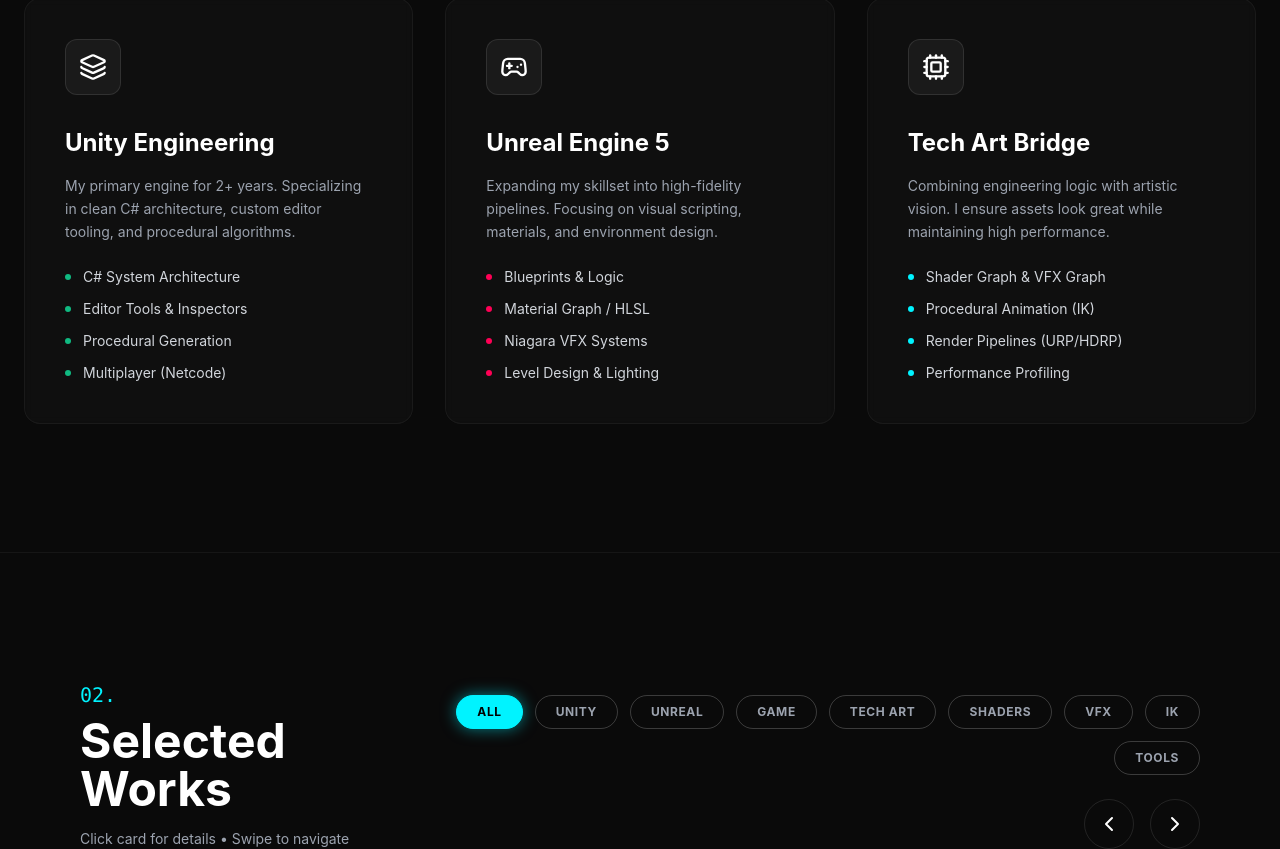
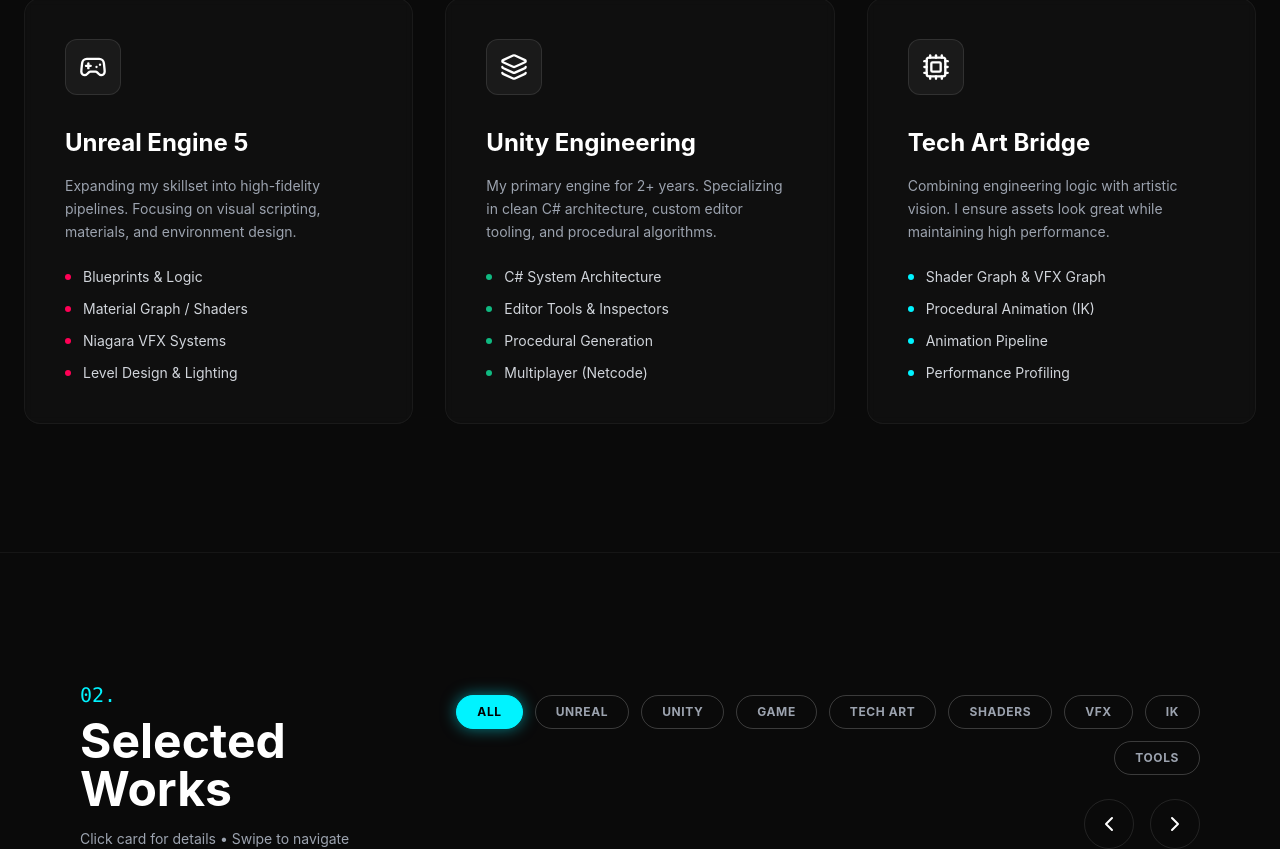
Before and after one commit to HangyBoi/gamedev-portfolio, a React (Vite) app: page / in a window 1280 px wide. Shown: the part 1095-1944 px from the top of the page. Built offline with nearby package versions, Linux system fonts and the light colour scheme.

Commit message:
Feat: New Background Interaction, General Changes

```diff
--- a/src/App.jsx
+++ b/src/App.jsx
@@ -75,7 +75,25 @@
 
           <div className="grid grid-cols-1 lg:grid-cols-3 gap-8">
 
-            {/* 1. UNITY ARCHITECT CARD (Emerald Glow) */}
+            {/* 1. UNREAL ENGINE CARD (Pink Glow) */}
+            <article className="bg-[#111]/80 backdrop-blur-sm p-10 rounded-2xl border border-white/5 transition-all duration-300 hover:-translate-y-2 hover:border-[#ff0055] hover:shadow-[0_0_30px_rgba(255,0,85,0.15)] group flex flex-col h-full">
+              <div className="w-14 h-14 bg-[#1a1a1a] text-white rounded-xl flex items-center justify-center mb-8 transition-colors duration-300 border border-white/10 group-hover:bg-[#ff0055] group-hover:text-white group-hover:border-transparent">
+                <Gamepad2 size={28} />
+              </div>
+              <h3 className="text-2xl font-bold text-white mb-4">Unreal Engine 5</h3>
+              <p className="text-gray-400 leading-relaxed mb-6 text-sm">
+                Expanding my skillset into high-fidelity pipelines. Focusing on visual scripting, materials, and environment design.
+              </p>
+              <ul className="space-y-3 mt-auto">
+                {['Blueprints & Logic', 'Material Graph / Shaders', 'Niagara VFX Systems', 'Level Design & Lighting'].map(skill => (
+                  <li key={skill} className="flex items-center gap-3 text-sm text-gray-300">
+                    <div className="w-1.5 h-1.5 rounded-full bg-[#ff0055]"></div>{skill}
+                  </li>
+                ))}
+              </ul>
+            </article>
+
+            {/* 2. UNITY ARCHITECT CARD (Emerald Glow) */}
             <article className="bg-[#111]/80 backdrop-blur-sm p-10 rounded-2xl border border-white/5 transition-all duration-300 hover:-translate-y-2 hover:border-emerald-500 hover:shadow-[0_0_30px_rgba(16,185,129,0.15)] group flex flex-col h-full">
               <div className="w-14 h-14 bg-[#1a1a1a] text-white rounded-xl flex items-center justify-center mb-8 transition-colors duration-300 border border-white/10 group-hover:bg-emerald-500 group-hover:text-black group-hover:border-transparent">
                 <Layers size={28} />
@@ -93,24 +111,6 @@
               </ul>
             </article>
 
-            {/* 2. UNREAL ENGINE CARD (Pink Glow) */}
-            <article className="bg-[#111]/80 backdrop-blur-sm p-10 rounded-2xl border border-white/5 transition-all duration-300 hover:-translate-y-2 hover:border-[#ff0055] hover:shadow-[0_0_30px_rgba(255,0,85,0.15)] group flex flex-col h-full">
-              <div className="w-14 h-14 bg-[#1a1a1a] text-white rounded-xl flex items-center justify-center mb-8 transition-colors duration-300 border border-white/10 group-hover:bg-[#ff0055] group-hover:text-white group-hover:border-transparent">
-                <Gamepad2 size={28} />
-              </div>
-              <h3 className="text-2xl font-bold text-white mb-4">Unreal Engine 5</h3>
-              <p className="text-gray-400 leading-relaxed mb-6 text-sm">
-                Expanding my skillset into high-fidelity pipelines. Focusing on visual scripting, materials, and environment design.
-              </p>
-              <ul className="space-y-3 mt-auto">
-                {['Blueprints & Logic', 'Material Graph / HLSL', 'Niagara VFX Systems', 'Level Design & Lighting'].map(skill => (
-                  <li key={skill} className="flex items-center gap-3 text-sm text-gray-300">
-                    <div className="w-1.5 h-1.5 rounded-full bg-[#ff0055]"></div>{skill}
-                  </li>
-                ))}
-              </ul>
-            </article>
-
             {/* 3. TECH ART CARD (Cyan Glow) */}
             <article className="bg-[#111]/80 backdrop-blur-sm p-10 rounded-2xl border border-white/5 transition-all duration-300 hover:-translate-y-2 hover:border-[#00f3ff] hover:shadow-[0_0_30px_rgba(0,243,255,0.15)] group flex flex-col h-full">
               <div className="w-14 h-14 bg-[#1a1a1a] text-white rounded-xl flex items-center justify-center mb-8 transition-colors duration-300 border border-white/10 group-hover:bg-[#00f3ff] group-hover:text-black group-hover:border-transparent">
@@ -121,7 +121,7 @@
                 Combining engineering logic with artistic vision. I ensure assets look great while maintaining high performance.
               </p>
               <ul className="space-y-3 mt-auto">
-                {['Shader Graph & VFX Graph', 'Procedural Animation (IK)', 'Render Pipelines (URP/HDRP)', 'Performance Profiling', ].map(skill => (
+                {['Shader Graph & VFX Graph', 'Procedural Animation (IK)', 'Animation Pipeline', 'Performance Profiling'].map(skill => (
                   <li key={skill} className="flex items-center gap-3 text-sm text-gray-300">
                     <div className="w-1.5 h-1.5 rounded-full bg-[#00f3ff]"></div>{skill}
                   </li>
@@ -157,8 +157,8 @@
 
               <p className="text-lg text-gray-400 mb-8 leading-relaxed">
                 I am a Gameplay Engineer with a keen eye for visual polish. While my core strength lies in
-                <span className="text-white font-medium"> C# Architecture</span> and <span className="text-white font-medium">Tool Development</span>,
-                I actively study rendering pipelines, shaders, and VFX to deliver products that feel as good as they run.
+                <span className="text-white font-medium"> Unreal Engine</span> and <span className="text-white font-medium">Blueprints</span>,
+                I actively study animation pipelines, shaders, and VFX to deliver products that feel as good as they run.
                 <br /><br />
                 Currently interning, and seeking a <span className="text-[#00f3ff] font-semibold">Graduation Internship for early 2027</span>.
               </p>
--- a/src/components/Constellation.jsx
+++ b/src/components/Constellation.jsx
@@ -18,17 +18,14 @@
 
     const initParticles = () => {
       particles = [];
-      const particleCount = window.innerWidth < 768 ? 40 : 80; // Increased count slightly for better fluid feel
+      const particleCount = window.innerWidth < 768 ? 40 : 80;
       for (let i = 0; i < particleCount; i++) {
         particles.push({
           x: Math.random() * canvas.width,
           y: Math.random() * canvas.height,
-          // Lower base velocity for a calmer drift
           vx: (Math.random() - 0.5) * 0.2,
           vy: (Math.random() - 0.5) * 0.2,
-          // Store base size to oscillate around
           baseSize: Math.random() * 1.5 + 0.5,
-          // Randomize the twinkling phase so they don't pulse in unison
           pulsePhase: Math.random() * Math.PI * 2,
           pulseSpeed: 0.02 + Math.random() * 0.02,
         });
@@ -43,42 +40,50 @@
       ctx.clearRect(0, 0, canvas.width, canvas.height);
 
       particles.forEach((p, index) => {
-        // 1. TWINKLE EFFECT
-        // Oscillate size using sine wave for smooth "breathing"
         p.pulsePhase += p.pulseSpeed;
-        const currentSize = p.baseSize + Math.sin(p.pulsePhase) * 0.5; // Fluctuate size by +/- 0.5px
-        // Ensure size doesn't go negative
+        const currentSize = p.baseSize + Math.sin(p.pulsePhase) * 0.5;
         const drawSize = Math.max(0.1, currentSize);
 
-        // 2. MOUSE ATTRACTION (The "Magnetic" Feel)
         const dxMouse = mouseRef.current.x - p.x;
         const dyMouse = mouseRef.current.y - p.y;
         const distMouse = Math.sqrt(dxMouse * dxMouse + dyMouse * dyMouse);
 
-        // If within range, gently pull particle towards mouse
-        if (distMouse < 250) {
-            const force = (250 - distMouse) / 250; // Stronger force when closer
-            // Add a tiny vector towards the mouse (Subtle gravity)
-            p.vx += (dxMouse / distMouse) * force * 0.02;
-            p.vy += (dyMouse / distMouse) * force * 0.02;
+        // ORBITAL SWIRL (Black Hole)
+        if (distMouse < 300) {
+            const force = (300 - distMouse) / 300;
+            // Tangent vector for swirl (-dy, dx)
+            p.vx += (-dyMouse / distMouse) * force * 0.04;
+            p.vy += (dxMouse / distMouse) * force * 0.04;
+            // Very slight gravity so they don't completely fly away forever
+            p.vx += (dxMouse / distMouse) * force * 0.01;
+            p.vy += (dyMouse / distMouse) * force * 0.01;
         }
 
-        // Apply Friction (to stop them from speeding up infinitely)
+        // Apply Friction
         p.vx *= 0.98;
         p.vy *= 0.98;
+
+        // Restore natural drift if they slow down too much
+        if (Math.abs(p.vx) < 0.05 && Math.abs(p.vy) < 0.05) {
+            p.vx += (Math.random() - 0.5) * 0.01;
+            p.vy += (Math.random() - 0.5) * 0.01;
+        }
 
         // Update Position
         p.x += p.vx;
         p.y += p.vy;
 
-        // Bounce off walls
-        if (p.x < 0 || p.x > canvas.width) p.vx *= -1;
-        if (p.y < 0 || p.y > canvas.height) p.vy *= -1;
+        // Bounce off walls smoothly
+        if (p.x < 0) { p.x = 0; p.vx *= -1; }
+        if (p.x > canvas.width) { p.x = canvas.width; p.vx *= -1; }
+        if (p.y < 0) { p.y = 0; p.vy *= -1; }
+        if (p.y > canvas.height) { p.y = canvas.height; p.vy *= -1; }
 
         // Draw Star
         ctx.beginPath();
         ctx.arc(p.x, p.y, drawSize, 0, Math.PI * 2);
-        // Use your Cyan brand color for stars near mouse, white for others
+
+        // Brand color for stars near mouse
         if (distMouse < 200) {
            ctx.fillStyle = `rgba(0, 243, 255, ${0.6 * (1 - distMouse / 200)})`;
         } else {
@@ -86,7 +91,7 @@
         }
         ctx.fill();
 
-        // 3. DRAW CONNECTIONS
+        // DRAW CONNECTIONS
         // Mouse Connection (Cyan)
         if (distMouse < 180) {
            ctx.beginPath();
@@ -97,7 +102,7 @@
            ctx.stroke();
         }
 
-        // Particle Connections (Subtle White)
+        // Particle Connections
         for (let j = index + 1; j < particles.length; j++) {
           const p2 = particles[j];
           const dx = p.x - p2.x;
--- a/src/sections/Projects.jsx
+++ b/src/sections/Projects.jsx
@@ -492,7 +492,7 @@
       project.tags.some(tag => tag.toLowerCase().includes(activeFilter.toLowerCase()))
     );
 
-  const filters = ['All', 'Unity', 'Unreal', 'Game', 'Tech Art', 'Shaders', 'VFX', 'IK', 'Tools'];
+  const filters = ['All', 'Unreal', 'Unity', 'Game', 'Tech Art', 'Shaders', 'VFX', 'IK', 'Tools'];
 
   // Modal handlers
   const handleNextProject = () => {
```
